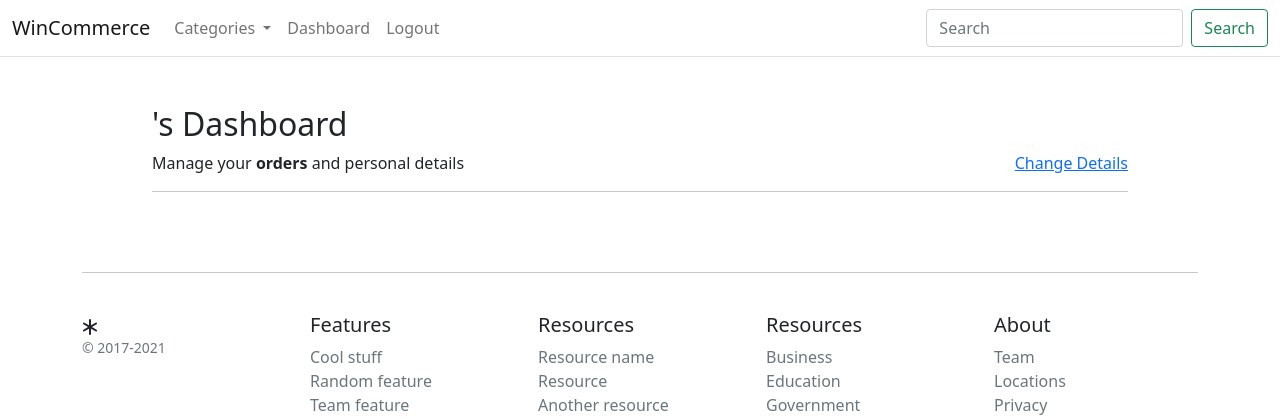
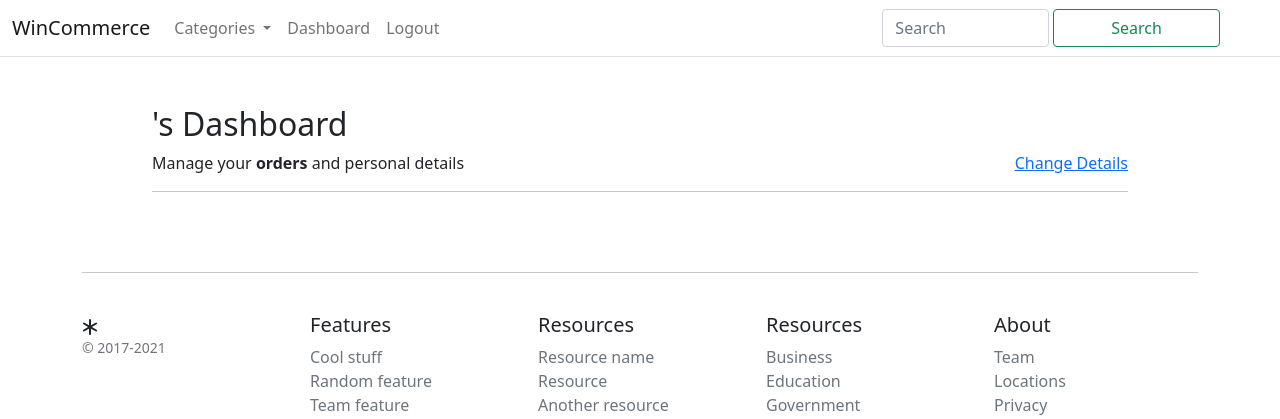
Before and after one commit to winfred56/WinCommerce-v1.2, a Django app: page /accounts/dashboard/ in a window 1280 px wide. Shown: the top 419 px of the page. Run offline with Django 4.2, Linux system fonts and the light colour scheme; the visitor is signed in with stand-in values (Sample User, id 1).

Commit message:
Refactor code

```diff
--- a/templates/shop/base.html
+++ b/templates/shop/base.html
@@ -48,9 +48,10 @@
                                 {% endif %}
                         </li>
                     </ul>
+
                     <form class="d-flex">
-                        <input class="form-control me-2" name="search" type="search" placeholder="Search" aria-label="Search">
-                        <button class="btn btn-outline-success" type="submit">Search</button>
+                        <input class="form-control me-1" name="search" type="search" placeholder="Search" aria-label="Search">
+                        <button class="btn btn-outline-success form-control me-5" type="submit">Search</button>
                     </form>
                 </div>
             </div>
```
